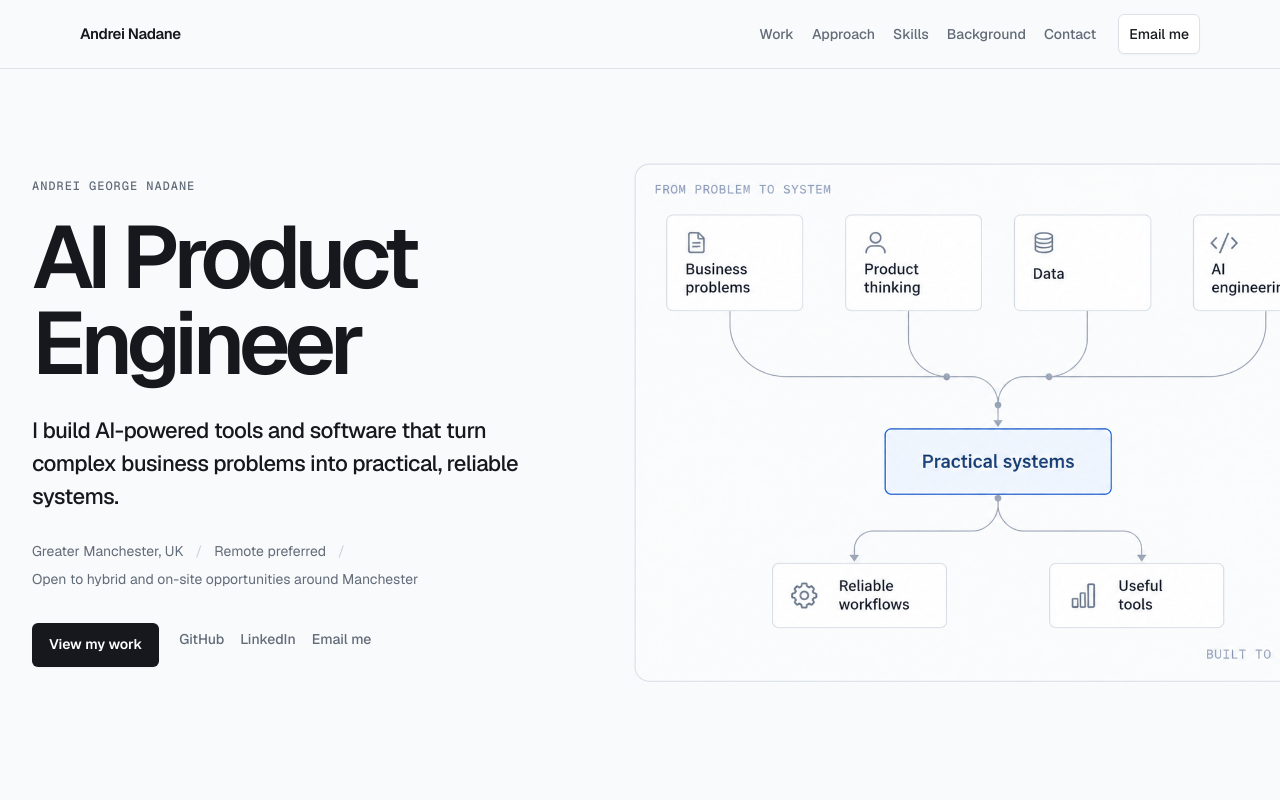
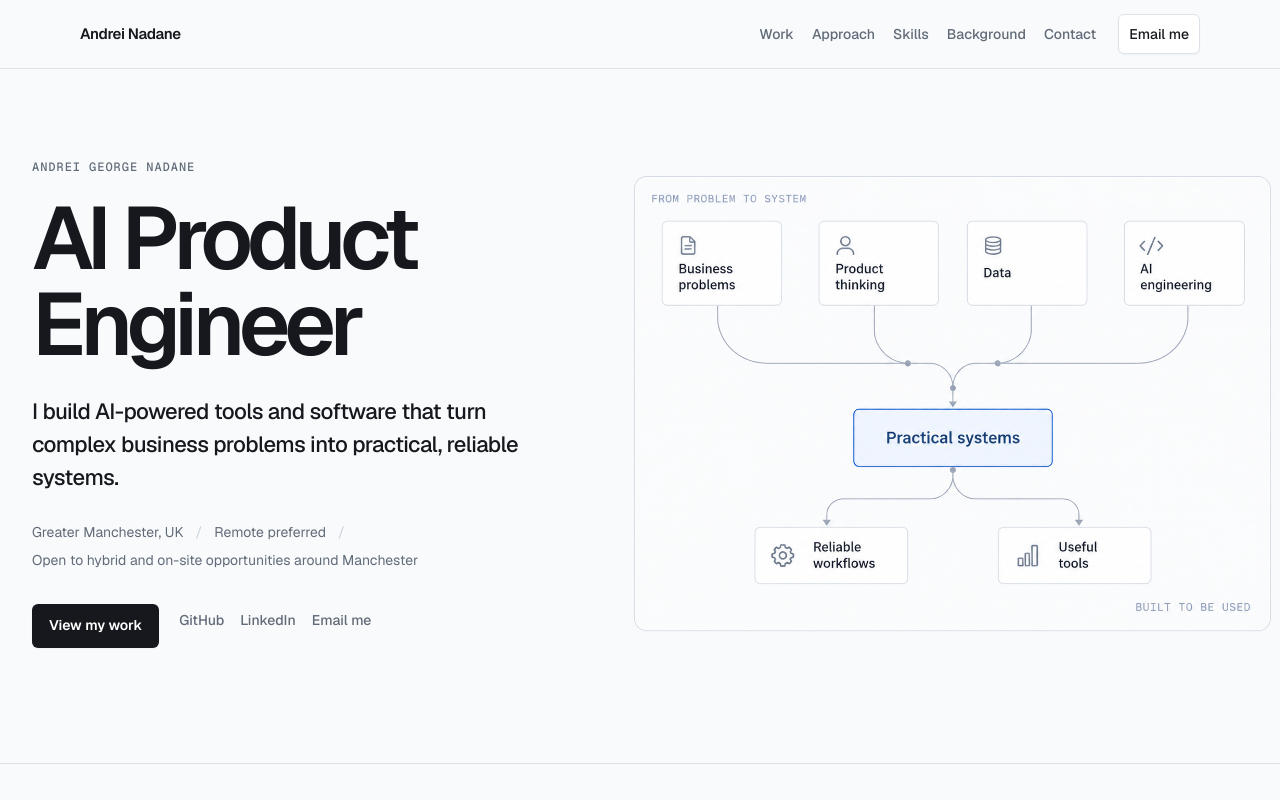
Before and after one commit to Nadane-Portfolio/personal-site, a Next.js app: page / in a window 1280 px wide. Shown: the top 800 px of the page. Built offline with nearby package versions, Linux system fonts and the light colour scheme.

Commit message:
Adjust hero visual sizing

```diff
--- a/src/app/globals.css
+++ b/src/app/globals.css
@@ -1853,14 +1853,14 @@ canvas {
   }
 
 .hero-system-visual {
-  width: 150%;
-  max-width: 46rem;
+  width: 145%;
+  max-width: 100rem;
   margin-left: -25%;
 }
 
 .hero-system-visual__image {
   display: block;
-  width: 100%;
+  width: 90%;
   height: auto;
 }
 
```
